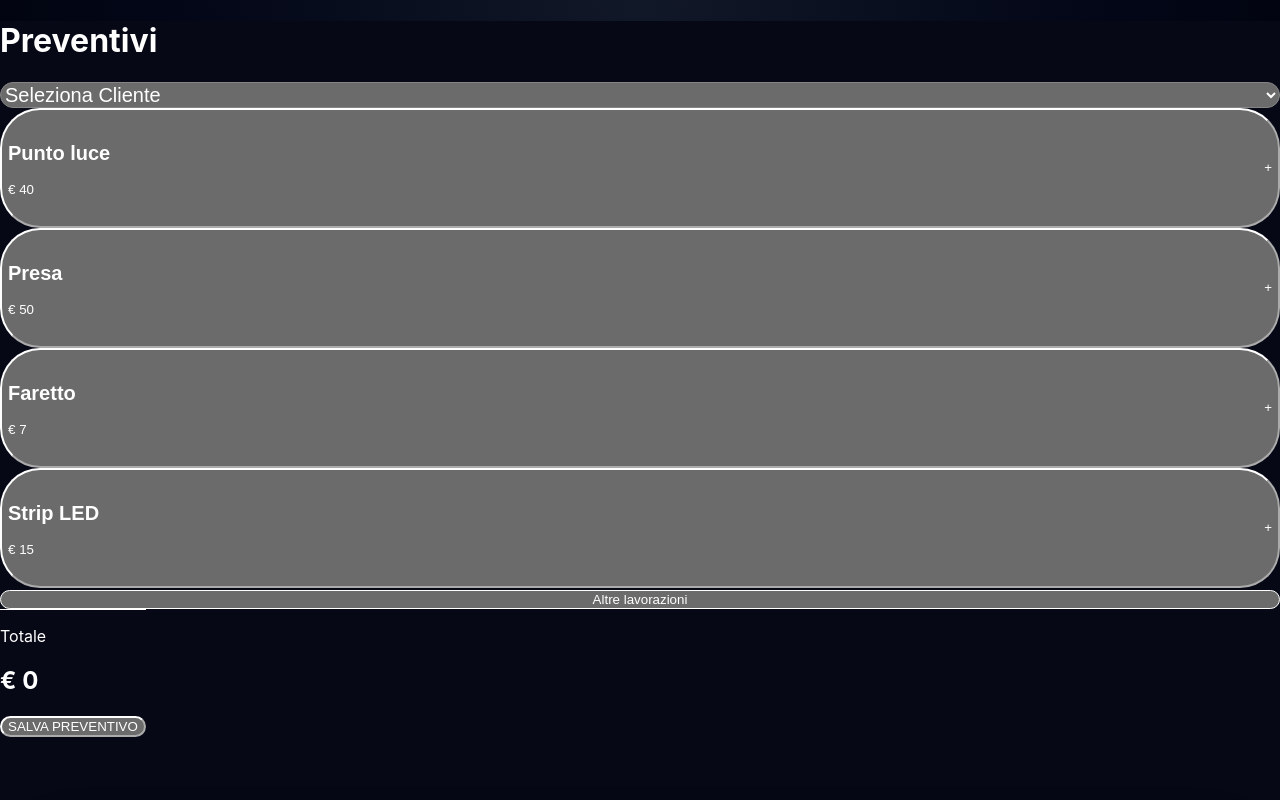
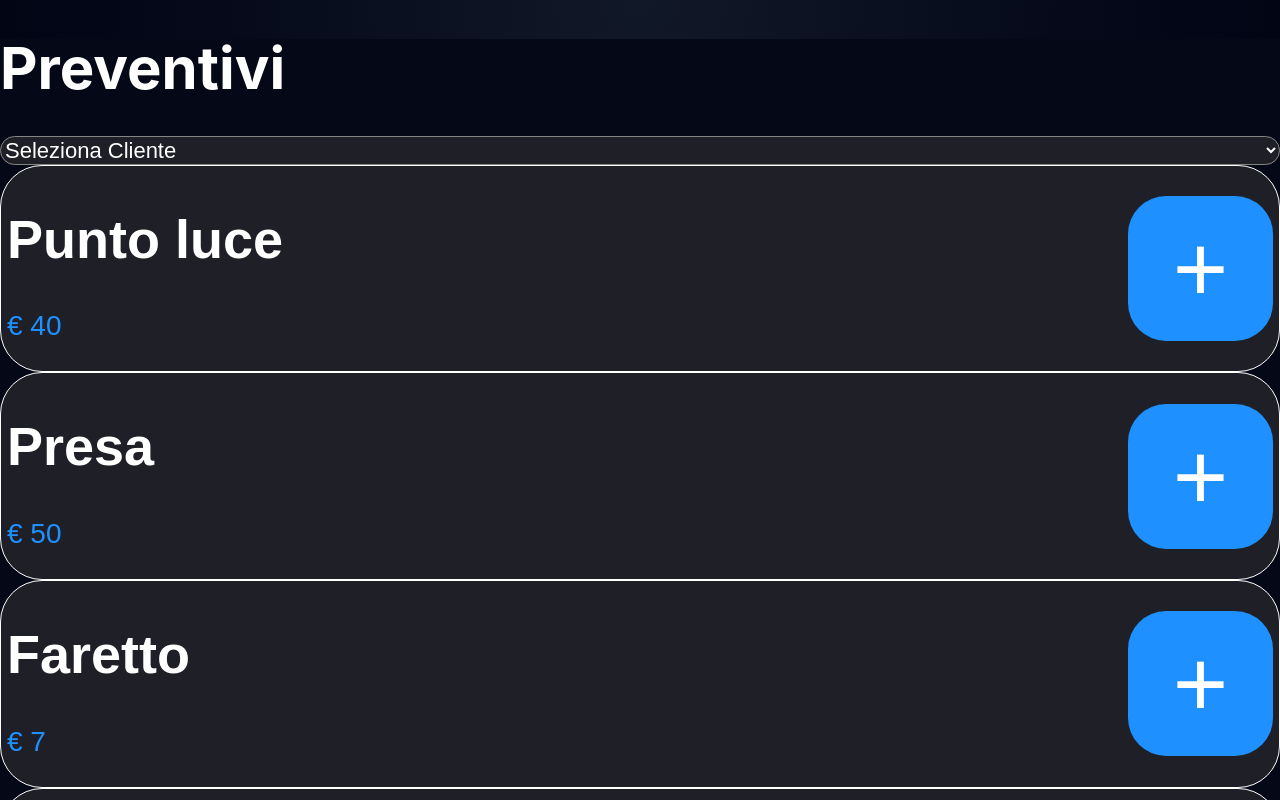
Before and after one commit to Peppepetrillo/preventivai, a React (Vite) app: page /preventivi in a window 1280 px wide. Shown: the top 800 px of the page. Built offline with nearby package versions, Linux system fonts and the light colour scheme.

Commit message:
Nuova UX sopralluogo

```diff
--- a/src/pages/Preventivi.jsx
+++ b/src/pages/Preventivi.jsx
@@ -225,9 +225,11 @@ export default function Preventivi() {
 
   return (
 
-    <div className="min-h-screen bg-[#060816] text-white px-4 pt-5 pb-64">
+    <div className="min-h-screen bg-[#050816] text-white pb-72">
 
-      <h1 className="text-5xl font-black mb-6">
+      <div className="px-5 pt-5">
+
+        <h1 className="text-[58px] leading-none font-black tracking-tight mb-6">
 
           Preventivi
 
@@ -242,7 +244,7 @@ export default function Preventivi() {
               e.target.value
             )
           }
-        className="w-full h-20 rounded-[34px] bg-white/5 border border-white/10 px-6 text-[20px] outline-none mb-8"
+          className="w-full h-20 rounded-[34px] bg-[#1f2027] border border-white/10 px-6 text-[22px] outline-none mb-8"
         >
 
           <option value="">
@@ -269,7 +271,7 @@ export default function Preventivi() {
 
         </select>
 
-      <div className="space-y-4 mb-10">
+        <div className="space-y-5">
 
           {listinoRapido.map(
             (
@@ -284,20 +286,20 @@ export default function Preventivi() {
                     voce
                   )
                 }
-              className="w-full min-h-[120px] rounded-[40px] bg-blue-600 active:scale-95 px-6"
+                className="w-full bg-[#1f2027] rounded-[42px] px-6 py-6 active:scale-[0.98] transition-all border border-white/5"
               >
 
                 <div className="flex items-center justify-between">
 
                   <div className="text-left">
 
-                  <h2 className="text-3xl font-black">
+                    <h2 className="text-[54px] leading-none font-black">
 
                       {voce.nome}
 
                     </h2>
 
-                  <p className="text-2xl mt-2">
+                    <p className="text-[#1e90ff] text-[28px] mt-5 font-semibold">
 
                       € {voce.prezzo}
 
@@ -305,9 +307,13 @@ export default function Preventivi() {
 
                   </div>
 
-                <div className="text-6xl font-black">
+                  <div className="w-[145px] h-[145px] rounded-[38px] bg-[#1e90ff] flex items-center justify-center shrink-0">
+
+                    <span className="text-[95px] leading-none font-light text-white">
 
                       +
+
+                    </span>
 
                   </div>
 
@@ -326,7 +332,7 @@ export default function Preventivi() {
               !mostraAltro
             )
           }
-        className="w-full h-20 rounded-[36px] bg-white/5 border border-white/10 text-2xl font-black mb-6"
+          className="w-full h-20 rounded-[34px] bg-[#1f2027] border border-white/10 text-[26px] font-bold mt-6"
         >
 
           {mostraAltro
@@ -337,7 +343,7 @@ export default function Preventivi() {
 
         {mostraAltro && (
 
-        <div className="space-y-4 mb-10">
+          <div className="space-y-4 mt-5">
 
             {listinoAltro.map(
               (
@@ -352,20 +358,20 @@ export default function Preventivi() {
                       voce
                     )
                   }
-                className="w-full min-h-[110px] rounded-[36px] bg-white/5 border border-white/10 px-6 active:scale-95"
+                  className="w-full bg-[#1f2027] rounded-[38px] px-6 py-5 active:scale-[0.98]"
                 >
 
                   <div className="flex items-center justify-between">
 
                     <div className="text-left">
 
-                    <h2 className="text-3xl font-black">
+                      <h2 className="text-[38px] font-black leading-tight">
 
                         {voce.nome}
 
                       </h2>
 
-                    <p className="text-green-400 text-2xl mt-2">
+                      <p className="text-[#1e90ff] text-[24px] mt-3">
 
                         € {voce.prezzo}
 
@@ -373,7 +379,7 @@ export default function Preventivi() {
 
                     </div>
 
-                  <div className="text-5xl font-black">
+                    <div className="text-[70px] text-[#1e90ff]">
 
                       +
 
@@ -390,7 +396,7 @@ export default function Preventivi() {
 
         )}
 
-      <div className="space-y-5 pb-40">
+        <div className="space-y-5 mt-8 pb-40">
 
           {lavorazioni.map(
             (
@@ -400,20 +406,20 @@ export default function Preventivi() {
 
               <div
                 key={item.id}
-              className="bg-white/5 border border-white/10 rounded-[40px] p-6"
+                className="bg-[#02051b] border-2 border-white rounded-[44px] p-6"
               >
 
-              <div className="flex justify-between items-center">
+                <div className="flex items-start justify-between">
 
                   <div>
 
-                  <h2 className="text-3xl font-black">
+                    <h2 className="text-[58px] leading-none font-black">
 
                       {item.nome}
 
                     </h2>
 
-                  <p className="text-green-400 text-2xl mt-2">
+                    <p className="text-white text-[32px] mt-6">
 
                       € {item.prezzo}
 
@@ -421,7 +427,7 @@ export default function Preventivi() {
 
                   </div>
 
-                <div className="text-5xl font-black">
+                  <div className="text-[56px] font-black text-white">
 
                     x{item.quantita}
 
@@ -429,7 +435,7 @@ export default function Preventivi() {
 
                 </div>
 
-              <div className="flex gap-4 mt-8">
+                <div className="grid grid-cols-2 gap-4 mt-8">
 
                   <button
                     onClick={() =>
@@ -437,7 +443,7 @@ export default function Preventivi() {
                         index
                       )
                     }
-                  className="flex-1 h-24 rounded-[34px] bg-white/10 text-5xl font-black"
+                    className="h-28 rounded-[34px] bg-[#23242b] text-[70px] font-light"
                   >
 
                     −
@@ -450,7 +456,7 @@ export default function Preventivi() {
                         index
                       )
                     }
-                  className="flex-1 h-24 rounded-[34px] bg-blue-600 text-5xl font-black"
+                    className="h-28 rounded-[34px] bg-[#1e90ff] text-[70px] font-light"
                   >
 
                     +
@@ -466,17 +472,19 @@ export default function Preventivi() {
 
         </div>
 
-      <div className="fixed bottom-0 left-0 right-0 bg-[#060816] border-t border-white/10 p-4">
+      </div>
 
-        <div className="bg-gradient-to-r from-green-500 to-emerald-400 rounded-[40px] p-6 mb-4">
+      <div className="fixed bottom-0 left-0 right-0 bg-[#050816] border-t border-white/10 px-4 pt-4 pb-6">
 
-          <p className="text-2xl">
+        <div className="bg-gradient-to-r from-green-700 to-green-500 rounded-[42px] p-6 mb-4">
+
+          <p className="text-[28px]">
 
             Totale
 
           </p>
 
-          <h2 className="text-6xl font-black mt-2">
+          <h2 className="text-[76px] leading-none font-black mt-3">
 
             € {totale}
 
@@ -488,7 +496,7 @@ export default function Preventivi() {
           onClick={
             salvaPreventivo
           }
-          className="w-full h-24 rounded-[40px] bg-blue-600 text-3xl font-black"
+          className="w-full h-24 rounded-[42px] bg-[#1e90ff] text-[34px] font-black"
         >
 
           SALVA PREVENTIVO
```
Lines whose indentation alone changed are shown as unchanged.
